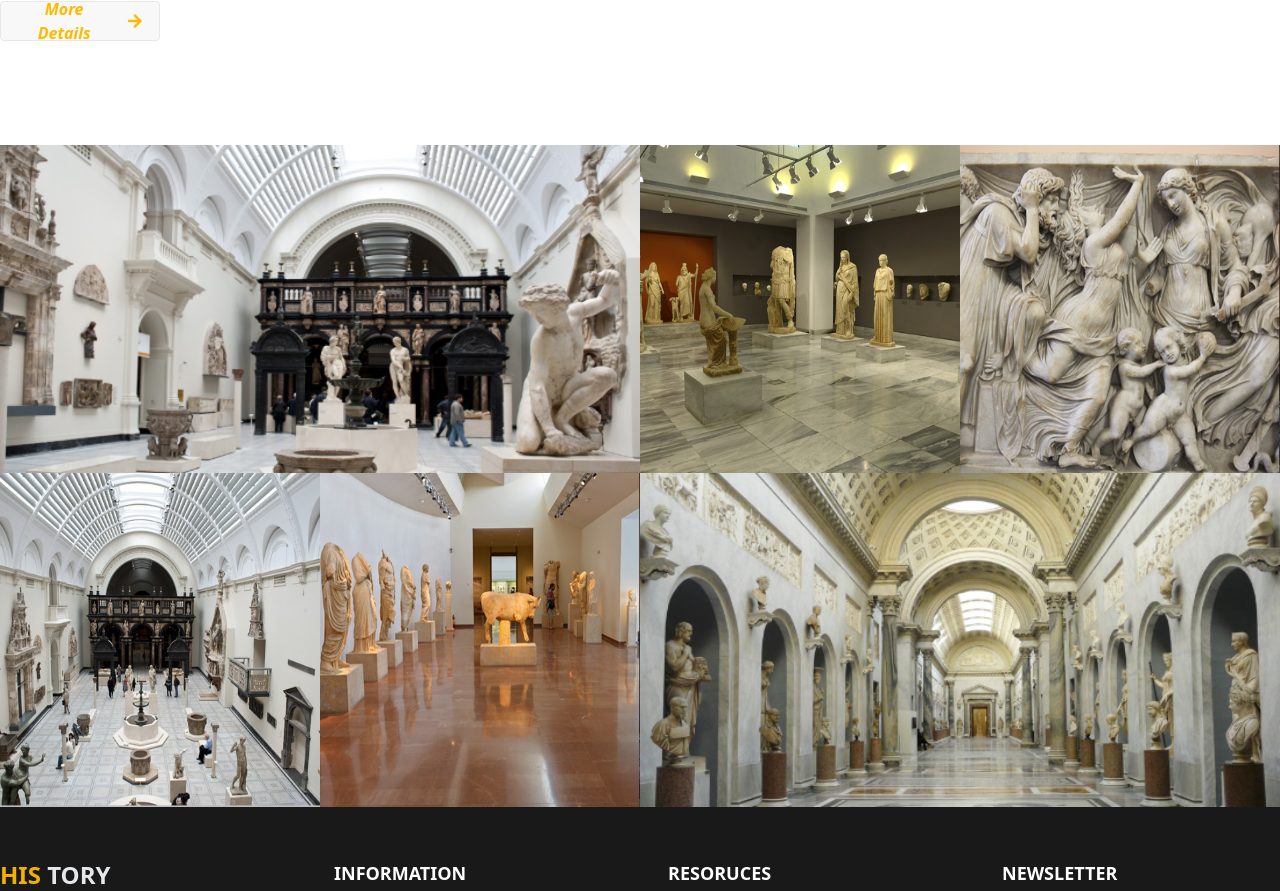
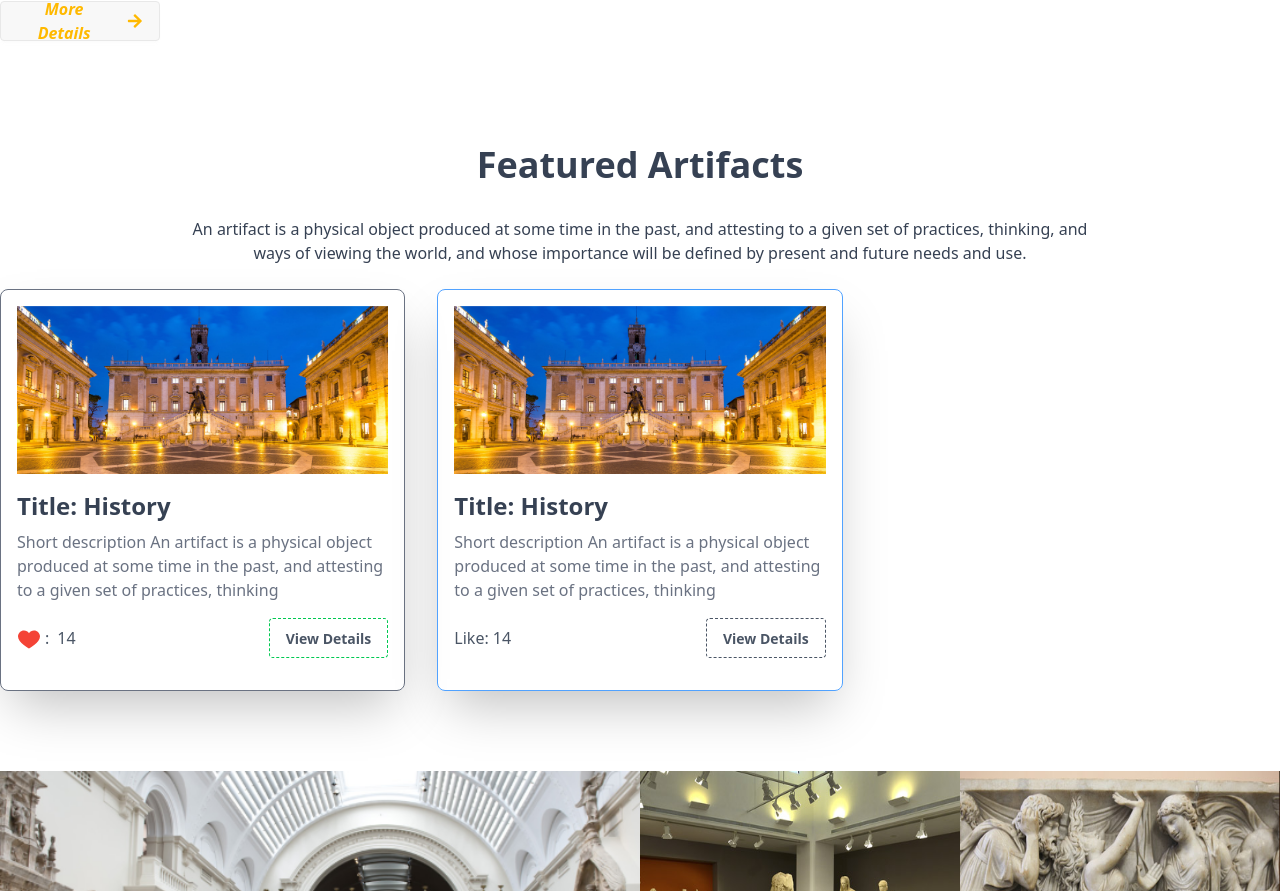
Before and after one commit to Amit-Biswas-WD/History-Client-Side, a React (Vite) app: page / in a window 1280 px wide. Shown: the part 2021-2912 px from the top of the page. Built offline with nearby package versions, Linux system fonts and the light colour scheme; no server answers.

Commit message:
featured artifacts

```diff
--- /dev/null
+++ b/src/components/Home/FeaturedArtifacts/FeaturedArtifacts.jsx
@@ -0,0 +1,62 @@
+import image from "../../../assets/banner/image-1.jpg";
+import { FcLike } from "react-icons/fc";
+
+const FeaturedArtifacts = () => {
+  return (
+    <div className="my-20 container mx-auto">
+      <div className="text-center">
+        <h2 className="text-4xl font-semibold text-gray-700 my-8">
+          Featured Artifacts
+        </h2>
+        <p className="text-base font-normal w-[900px] mx-auto text-gray-700 my-6">
+          An artifact is a physical object produced at some time in the past,
+          and attesting to a given set of practices, thinking, and ways of
+          viewing the world, and whose importance will be defined by present and
+          future needs and use.
+        </p>
+      </div>
+      <div className="grid lg:grid-cols-3 md:grid-cols-2 sm:grid-cols-1 gap-8">
+        <div className="col-span-1 border border-gray-500 rounded-lg shadow-2xl p-4">
+          <img src={image} alt="" />
+          <div className="my-4">
+            <h2 className="text-2xl font-semibold text-gray-700">
+              Title: History
+            </h2>
+            <p className="text-base font-normal my-2 text-gray-500">
+              Short description An artifact is a physical object produced at
+              some time in the past, and attesting to a given set of practices,
+              thinking
+            </p>
+            <div className="flex justify-between items-center my-4 text-gray-600">
+              <p className="text-base font-normal flex items-center gap-1">
+                <FcLike className="w-6 h-6" />: <span className="ml-1">14</span>
+              </p>
+              <button className="btn btn-dash border-green-500">
+                View Details
+              </button>
+            </div>
+          </div>
+        </div>
+        <div className="col-span-1 border border-blue-400 rounded-lg shadow-2xl p-4">
+          <img src={image} alt="" />
+          <div className="my-4">
+            <h2 className="text-2xl font-semibold text-gray-700">
+              Title: History
+            </h2>
+            <p className="text-base font-normal my-2 text-gray-500">
+              Short description An artifact is a physical object produced at
+              some time in the past, and attesting to a given set of practices,
+              thinking
+            </p>
+            <div className="flex justify-between items-center my-4 text-gray-600">
+              <p className="text-base font-normal">Like: 14</p>
+              <button className="btn btn-dash">View Details</button>
+            </div>
+          </div>
+        </div>
+      </div>
+    </div>
+  );
+};
+
+export default FeaturedArtifacts;
--- a/src/components/Home/Gallery.jsx
+++ b/src/components/Home/Gallery.jsx
@@ -12,8 +12,15 @@ const Gallery = () => {
       <div className="grid grid-cols-4  h-[50%]">
         <div className="col-span-2 relative overflow-hidden group">
           <img className="w-full h-full object-cover" src={img6} alt="" />
-          <div className="absolute inset-0 bg-yellow-500 opacity-0 group-hover:opacity-70 translate-x-[-100%] group-hover:translate-x-0 transition-all duration-800 text-center flex justify-center mx-auto items-center text-white text-2xl font-bold">
-            <CiLink className="w-20 h-auto font-bold" />
+          <div className="absolute inset-0 bg-yellow-500 opacity-0 group-hover:opacity-70 translate-x-[-100%] group-hover:translate-x-0 transition-all duration-800 text-center mx-auto items-center text-white text-2xl font-bold">
+            <div className="flex justify-center text-center items-center">
+              <CiLink className="w-20 h-auto font-bold" />
+            </div>
+            <h2 className="text-4xl font-semibold">This is title 1</h2>
+            <p>
+              Lorem ipsum dolor sit, amet consectetur adipisicing elit. Autem,
+              nobis. 1
+            </p>
           </div>
         </div>
         <div className="col-span-1 relative overflow-hidden group">
--- a/src/components/Home/HistoryEgypt/HistoryEgypt.jsx
+++ b/src/components/Home/HistoryEgypt/HistoryEgypt.jsx
@@ -3,7 +3,7 @@ import { FaArrowRight } from "react-icons/fa";
 
 const HistoryEgypt = () => {
   return (
-    <div className="md:grid md:grid-cols-2 gap-10 container mx-auto mb-20 mt-50">
+    <div className="md:grid md:grid-cols-2 gap-10 container mx-auto mb-16 mt-50">
       <div className="order-last md:order-first col-span-1">
         <hr className="text-yellow-400 w-24" />
         <h3 className="text-base font-semibold uppercase my-4 text-gray-400">
--- a/src/pages/Home/Home.jsx
+++ b/src/pages/Home/Home.jsx
@@ -1,4 +1,5 @@
 import Banner from "../../components/Home/Banner/Banner";
+import FeaturedArtifacts from "../../components/Home/FeaturedArtifacts/FeaturedArtifacts";
 import Gallery from "../../components/Home/Gallery";
 import HistoryEgypt from "../../components/Home/HistoryEgypt/HistoryEgypt";
 import History from "./../../components/Home/History/History";
@@ -9,6 +10,7 @@ const Home = () => {
       <Banner />
       <History />
       <HistoryEgypt/>
+      <FeaturedArtifacts/>
       <Gallery />
     </div>
   );
```
